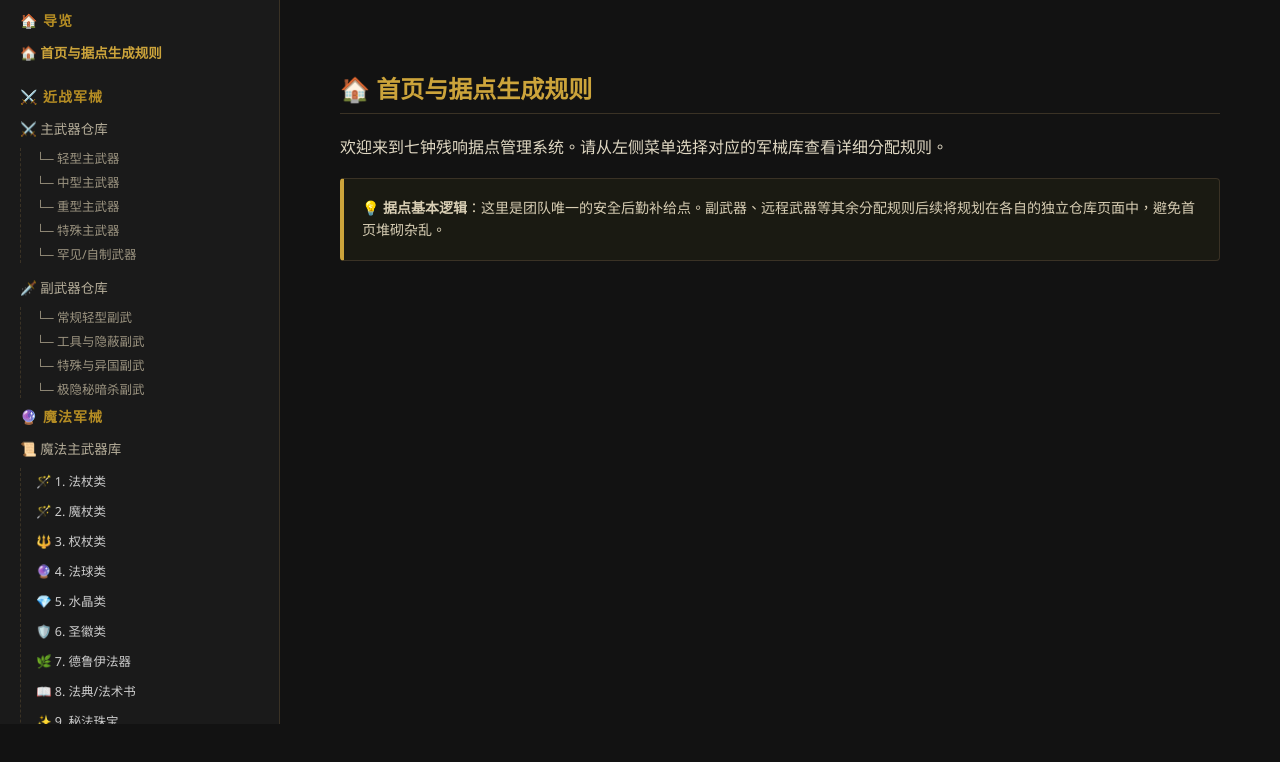
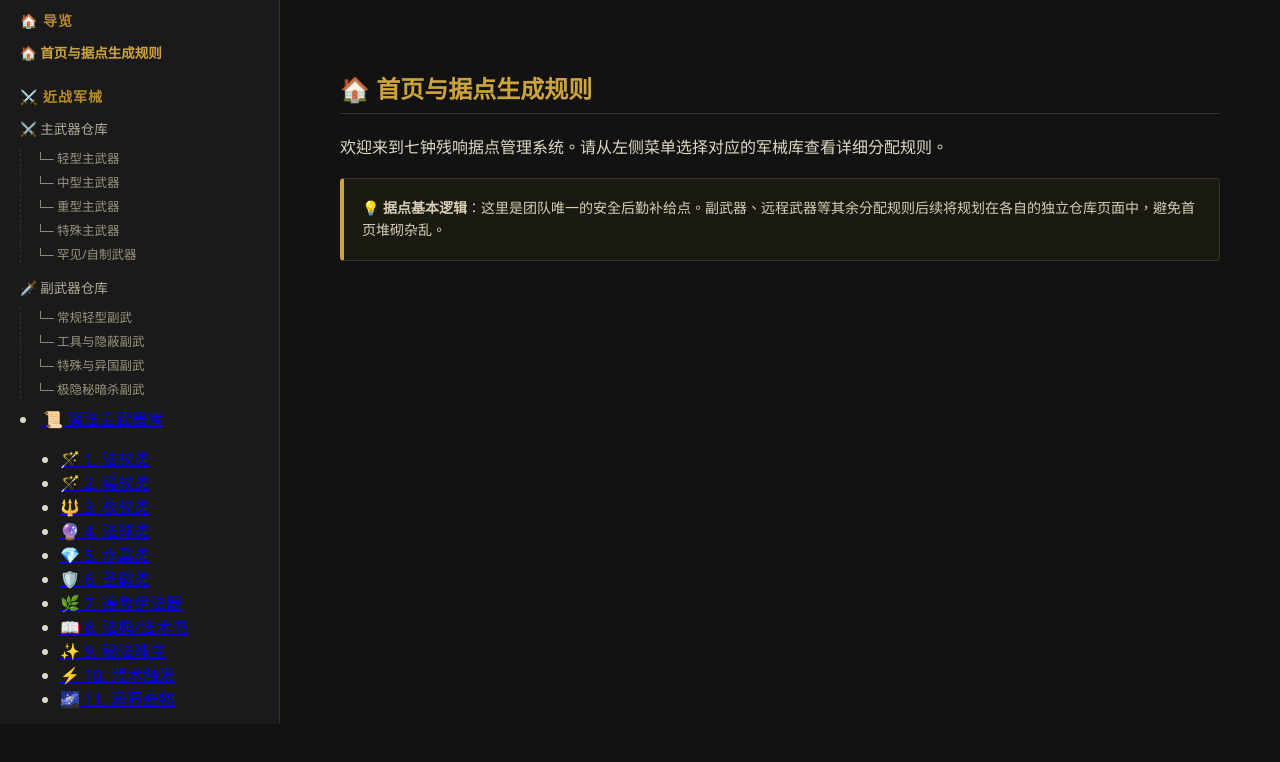
Before and after one commit to yiiyii0113-pixel/-DND, a plain HTML site: page index.html in a window 1280 px wide. Shown: the part 76-838 px from the top of the page. Drawn offline with Linux system fonts and the light colour scheme.

Commit message:
Update index.html

```diff
--- a/index.html
+++ b/index.html
@@ -113,25 +113,22 @@
             </ul>
 
 <!-- ==================== 🔮 魔法军械（通用大类完全体） ==================== -->
-        <div class="menu-group">
-            <div class="menu-title">🔮 魔法军械</div>
-            <ul class="menu-items">
-                <li class="nav-btn" data-target="wpn-magic-hub">📜 魔法主武器库</li>
-            </ul>
-            <ul class="sub-menu-items">
-                <li><a href="#staff-section" style="color: #ccc; text-decoration: none; display: block; padding: 3px 0;">🪄 1. 法杖类</a></li>
-                <li><a href="#wand-section" style="color: #ccc; text-decoration: none; display: block; padding: 3px 0;">🪄 2. 魔杖类</a></li>
-                <li><a href="#rod-section" style="color: #ccc; text-decoration: none; display: block; padding: 3px 0;">🔱 3. 权杖类</a></li>
-                <li><a href="#orb-section" style="color: #ccc; text-decoration: none; display: block; padding: 3px 0;">🔮 4. 法球类</a></li>
-                <li><a href="#crystal-section" style="color: #ccc; text-decoration: none; display: block; padding: 3px 0;">💎 5. 水晶类</a></li>
-                <li><a href="#holy-section" style="color: #ccc; text-decoration: none; display: block; padding: 3px 0;">🛡️ 6. 圣徽类</a></li>
-                <li><a href="#druid-section" style="color: #ccc; text-decoration: none; display: block; padding: 3px 0;">🌿 7. 德鲁伊法器</a></li>
-                <li><a href="#tome-section" style="color: #ccc; text-decoration: none; display: block; padding: 3px 0;">📖 8. 法典/法术书</a></li>
-                <li><a href="#jewelry-section" style="color: #ccc; text-decoration: none; display: block; padding: 3px 0;">✨ 9. 秘法珠宝</a></li>
-                <li><a href="#trigger-section" style="color: #ccc; text-decoration: none; display: block; padding: 3px 0;">⚡ 10. 咒术触发</a></li>
-                <li><a href="#artifact-section" style="color: #ccc; text-decoration: none; display: block; padding: 3px 0;">🌌 11. 异界奇物</a></li>
-            </ul>
-        </div>
+        <li>
+    <a href="#mag-main-page">📜 魔法主武器库</a>
+    <ul>
+        <li><a href="#staff-section">🪄 1. 法杖类</a></li>
+        <li><a href="#wand-section">🪄 2. 魔杖类</a></li>
+        <li><a href="#rod-section">🔱 3. 权杖类</a></li>
+        <li><a href="#orb-section">🔮 4. 法球类</a></li>
+        <li><a href="#crystal-section">💎 5. 水晶类</a></li>
+        <li><a href="#holy-section">🛡️ 6. 圣徽类</a></li>
+        <li><a href="#druid-section">🌿 7. 德鲁伊法器</a></li>
+        <li><a href="#tome-section">📖 8. 法典/法术书</a></li>
+        <li><a href="#jewelry-section">✨ 9. 秘法珠宝</a></li>
+        <li><a href="#trigger-section">⚡ 10. 咒术触发</a></li>
+        <li><a href="#artifact-section">🌌 11. 异界奇物</a></li>
+    </ul>
+</li>
 
             <!-- 侧边栏：魔法副武器库及其子分支 -->
 <div class="menu-group">
@@ -989,9 +986,9 @@
         </thead>
         <tbody>
             <tr><td><b>1-4级</b></td><td>1 把</td><td>普通或非常见</td></tr>
-            <tr><td><b>5-10级</b></td><td>1 把</td><td>可包含 1 把 <span style="color: #1eff00;">稀有</span></td></tr>
+            <tr><td><b>5-10级</b></td><td>2 把</td><td>可包含 1 把 <span style="color: #1eff00;">稀有</span></td></tr>
             <tr><td><b>11-16级</b></td><td>2 件</td><td>可包含 1 把 <span style="color: #0070dd;">极珍稀</span></td></tr>
-            <tr><td><b>17-20级</b></td><td>2 件</td><td>可包含 1 把 <span style="color: #ff8000;">传说</span></td></tr>
+            <tr><td><b>17-20级</b></td><td>3 件</td><td>可包含 1 把 <span style="color: #ff8000;">传说</span></td></tr>
         </tbody>
     </table>
 </div>
```
